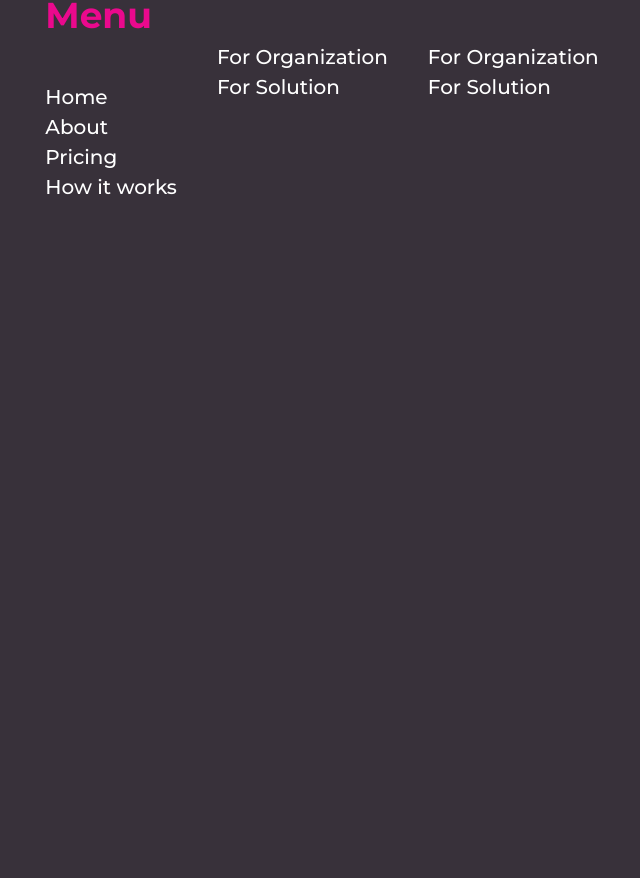
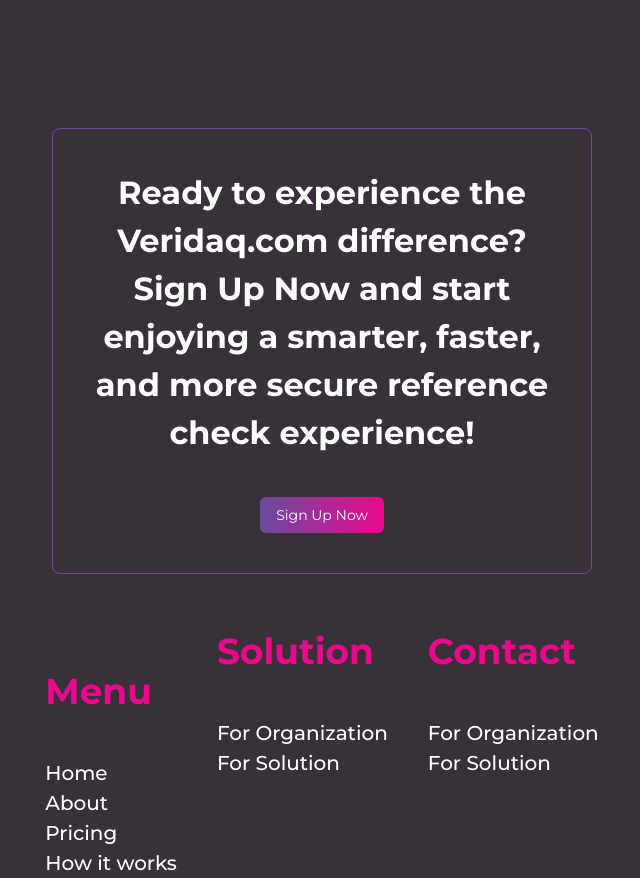
Before and after one commit to TomiwaPhilip/veridaq.com-statics, a Next.js app in the folder statics/: page /how-it-works in a window 1280 px wide. Shown: the part 2795-3673 px from the top of the page, without its empty margins (318-958 px from the left). Before the commit the page ends 2997 px from the top, so only its background shows below. Built offline with nearby package versions, Linux system fonts and the light colour scheme.

Commit message:
updated how-it-works

```diff
--- a/statics/app/(root)/how-it-works/page.tsx
+++ b/statics/app/(root)/how-it-works/page.tsx
@@ -1,6 +1,3 @@
-import Image from "next/image"
-
-import { NoOutlineButton } from "@/components/shared/Button"
 import { Cta, Hero2, SectionImageLeft, SectionImageRight } from "@/components/shared/Reusables"
 
 export default function HowItWorks() {
@@ -91,6 +88,12 @@
                     imgHeight={400}
                 />
             </section>
+            <Cta
+                paragraph = {
+                  <p className="font-bold text-[32px]">Ready to experience the Veridaq.com difference?
+                  Sign Up Now and start enjoying a smarter, faster, and more secure reference check experience! </p>
+                }
+            />
         </main>
     )
 }
```
